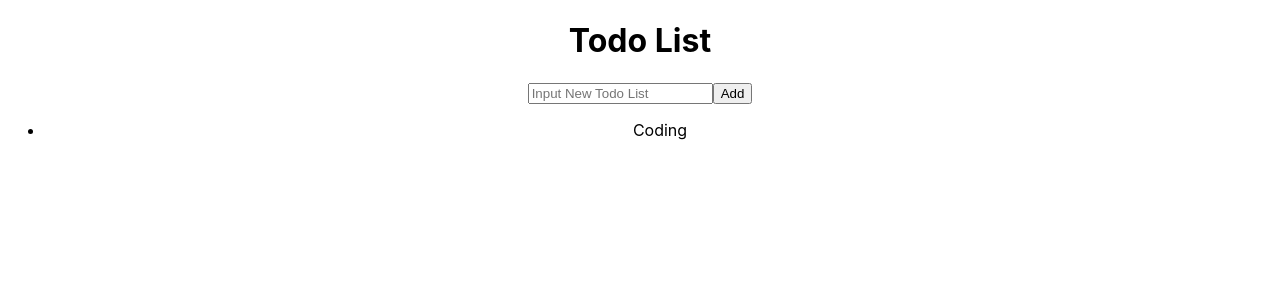
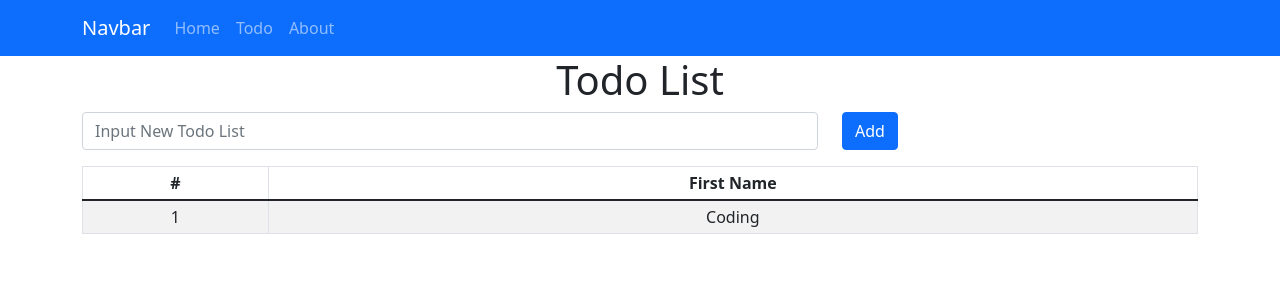
Before and after one commit to imanmaliki11/web-app-react, a React (Create React App) app: page /todo in a window 1280 px wide. Shown: the top 300 px of the page. Built offline with nearby package versions, Linux system fonts and the light colour scheme.

Commit message:
update view todo page + add navbar

```diff
--- a/package.json
+++ b/package.json
@@ -6,8 +6,11 @@
     "@testing-library/jest-dom": "^5.14.1",
     "@testing-library/react": "^11.2.7",
     "@testing-library/user-event": "^12.8.3",
+    "bootstrap": "^5.1.1",
     "react": "^17.0.2",
+    "react-bootstrap": "^2.0.0-rc.1",
     "react-dom": "^17.0.2",
+    "react-router-dom": "^5.3.0",
     "react-scripts": "4.0.3",
     "web-vitals": "^1.1.2"
   },
--- a/src/App.js
+++ b/src/App.js
@@ -1,12 +1,51 @@
-import './App.css';
 import Todo from './components/todo/todo'
+import Home from './home/home'
 
-function App() {
+import 'bootstrap/dist/css/bootstrap.min.css';
+import { Navbar, Container, Nav } from 'react-bootstrap';
+import React from "react";
+import {
+  BrowserRouter as Router,
+  Switch,
+  Route
+} from "react-router-dom";
+
+import { Button } from 'react-bootstrap';
+
+export default function App() {
   return (
-    <div>
-      <Todo />
-    </div>
+    <Router>
+      <div>
+        <Navbar bg="primary" variant="dark">
+          <Container>
+            <Navbar.Brand href="/">Navbar</Navbar.Brand>
+            <Nav className="me-auto">
+              <Nav.Link href="/">Home</Nav.Link>
+              <Nav.Link href="/todo">Todo</Nav.Link>
+              <Nav.Link href="/about">About</Nav.Link>
+            </Nav>
+          </Container>
+        </Navbar>
+
+        {/* A <Switch> looks through its children <Route>s and
+            renders the first one that matches the current URL. */}
+        <Switch>
+          <Route path="/todo">
+            <Todo />
+          </Route>
+          <Route path="/about">
+            <About />
+          </Route>
+          <Route path="/">
+            <Home />
+            <Button variant="outline-primary">Primary</Button>{' '}
+          </Route>
+        </Switch>
+      </div>
+    </Router>
   );
 }
 
-export default App;
+function About() {
+  return <h2>About</h2>;
+}
--- a/src/components/todo-form/todoform.js
+++ b/src/components/todo-form/todoform.js
@@ -1,4 +1,5 @@
 import { useState } from 'react';
+import { Form, Row, Col, Button } from 'react-bootstrap';
 import './todoform.css'
 
 
@@ -16,16 +17,25 @@ const TodoForm = (props) => {
             id: Math.floor(Math.random() * 1000) + 1,
             val: getInputTodo
         }
+        setInputTodo('')
         props.addItem(item)
     }
 
     return (
         <div>
-            <form onSubmit={handleSubmit}>
-                <input type="text" name="todoinput" placeholder="Input New Todo List" onChange={handleInput} autoComplete="off" />
-                <button type="submit">Add</button>
-            </form>
-        </div>
+            <Form onSubmit={handleSubmit}>
+                <Row>
+                    <Col xs lg={8}>
+                        <Form.Control type="text" name="todoinput" placeholder="Input New Todo List" onChange={handleInput} value={getInputTodo} autoComplete="off" />
+                    </Col>
+                    <Col xs lg="auto">
+                        <Button variant="primary" type="submit">
+                            Add
+                        </Button>
+                    </Col>
+                </Row>
+            </Form>
+        </div >
     );
 }
 
--- a/src/components/todo-list/todolist.js
+++ b/src/components/todo-list/todolist.js
@@ -1,14 +1,28 @@
 import './todolist.css'
+import { Table } from 'react-bootstrap';
 
 const TodoList = (props) => {
     return (
-        <ul>
-            {
-                props.dataItem.map((todoItem) => {
-                    return <li key={todoItem.id}>{todoItem.val}</li>
-                })
-            }
-        </ul>
+        <Table striped bordered hover size="sm" className="mt-3">
+            <thead>
+                <tr>
+                    <th>#</th>
+                    <th>First Name</th>
+                </tr>
+            </thead>
+            <tbody>
+                {
+                    props.dataItem.map((todoItem, idx) => {
+                        return (
+                            <tr key={todoItem.id}>
+                                <td> {idx + 1} </td>
+                                <td> {todoItem.val} </td>
+                            </tr>
+                        )
+                    })
+                }
+            </tbody>
+        </Table>
     );
 }
 
--- /dev/null
+++ b/src/home/home.js
@@ -0,0 +1,12 @@
+import { Container } from 'react-bootstrap'
+import './home.css'
+
+const Home = () => {
+    return (
+        <Container>
+            <h4>Home Page</h4>
+        </Container>
+    )
+}
+
+export default Home
```
Also changed, not shown: src/home/home.css (added), 1 other file (tests, documents, lock files or other folders).
